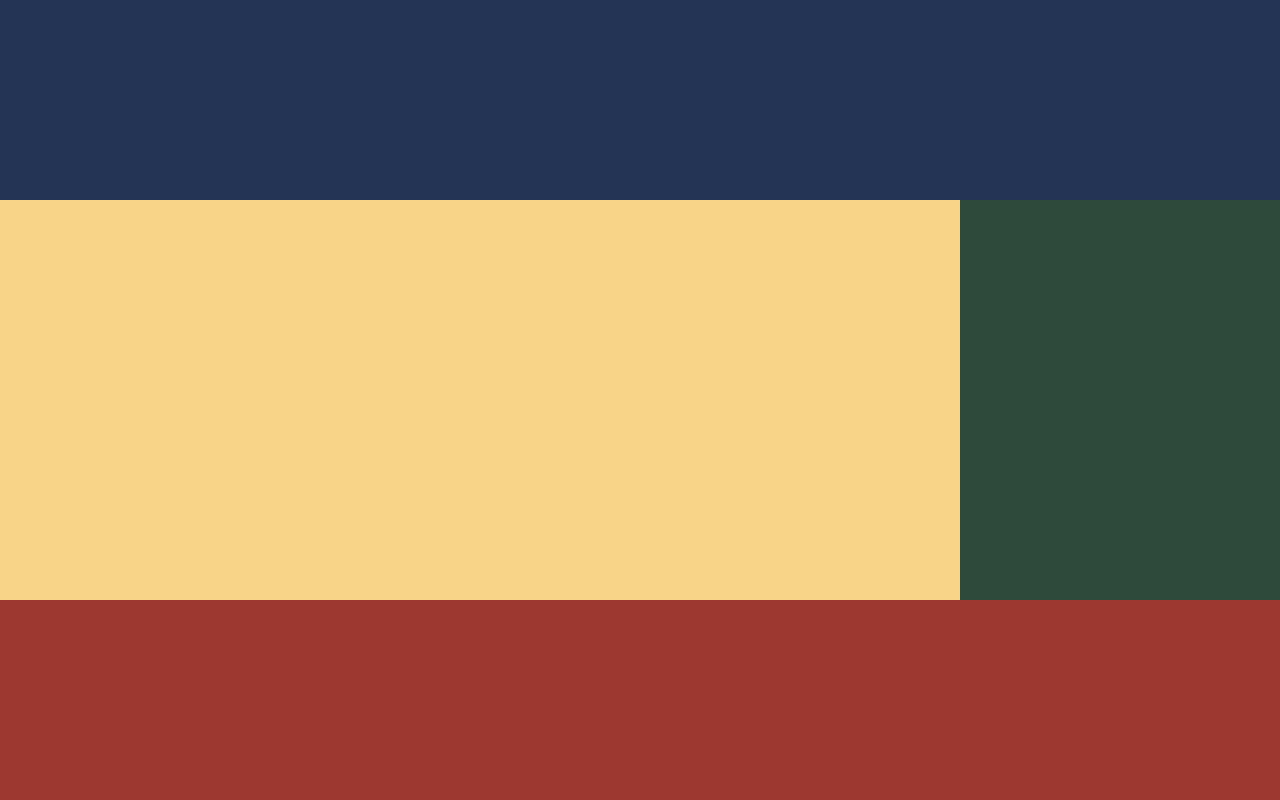
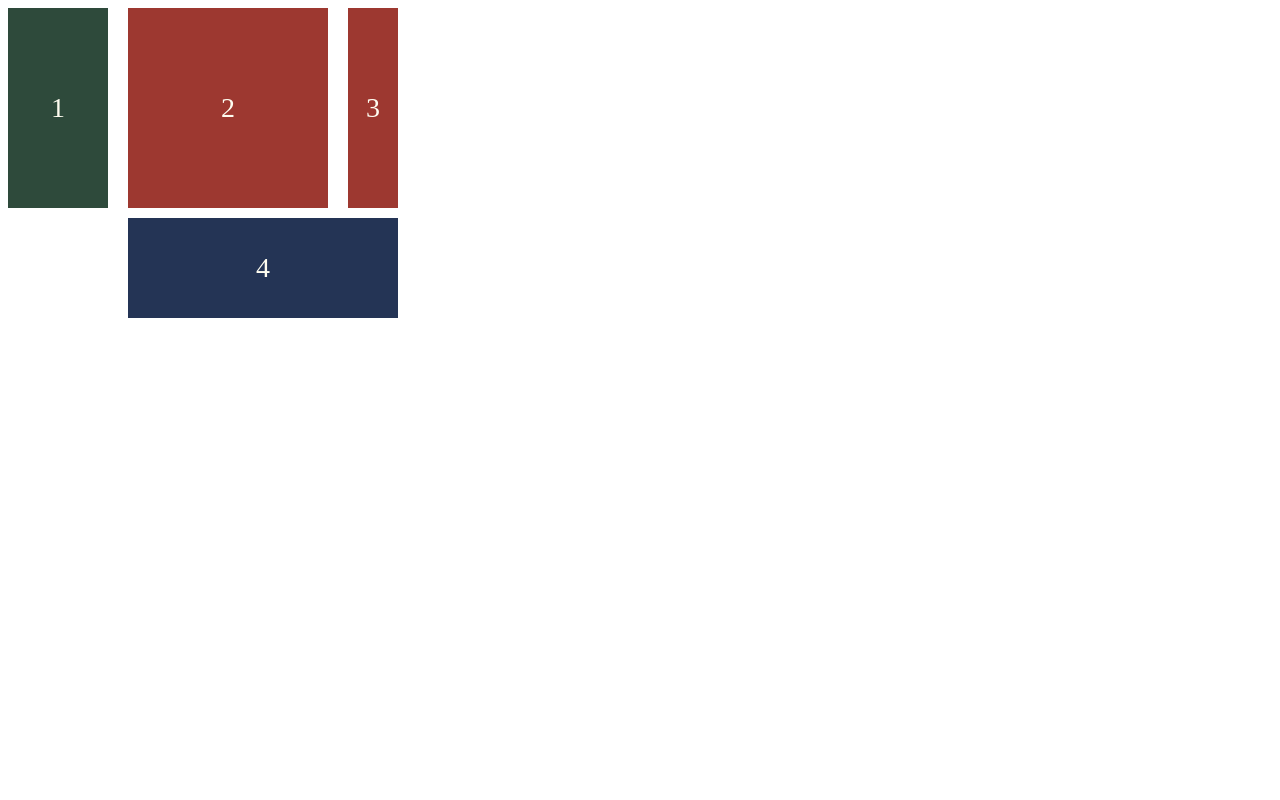
Before and after one commit to Stilllee/css-layout-marsterclass, a plain HTML site: page index.html in a window 1280 px wide. Drawn offline with Linux system fonts and the light colour scheme.

Commit message:
The Span Keyword

```diff
--- a/index.html
+++ b/index.html
@@ -7,9 +7,11 @@
     <title>CSS Layout Materclass</title>
   </head>
   <body>
-    <header></header>
-    <section></section>
-    <aside></aside>
-    <footer></footer>
+    <div class="father">
+      <div class="child">1</div>
+      <div class="child">2</div>
+      <div class="child">3</div>
+      <div class="child">4</div>
+    </div>
   </body>
 </html>
--- a/style.css
+++ b/style.css
@@ -11,44 +11,36 @@
   --light-green: #b5d8c6;
 }
 
-body {
-  padding: 0;
-  margin: 0;
-  font-family: -apple-system, BlinkMacSystemFont, "Segoe UI", Roboto, Oxygen,
-    Ubuntu, Cantarell, "Open Sans", "Helvetica Neue", sans-serif;
-
+.father {
   display: grid;
-  height: 100vh;
-
-  /* grid-template-columns: 1fr 1fr 1fr 1fr;
-  grid-template-rows: 1fr 2fr 1fr;
-  grid-template-areas:
-    "a a a a"
-    "b b b c"
-    "d d d d"; */
-
-  grid-template:
-    "a a a a" 1fr
-    "b b b c" 2fr
-    "d d d d" 1fr / 1fr 1fr 1fr 1fr;
+  grid-template-columns: [lime] 100px [tomato] 200px [banana] 50px [lemon];
+  grid-template-rows: [korea] 200px [thailand] 100px [spain];
+  gap: 10px 20px;
 }
 
-header {
-  background-color: var(--butter-blue);
-  grid-area: a;
+.child {
+  background-color: var(--butter-red);
+  display: flex;
+  color: var(--light-cream);
+  font-size: 28px;
+  align-items: center;
+  justify-content: center;
 }
 
-section {
-  background-color: var(--butter-yellow);
-  grid-area: b;
+.child:first-child {
+  background-color: var(--butter-green);
+  /* grid-row-start: 1;
+  grid-row-end: 3;
+  grid-row: korea / spain;
+  */
+  /* grid-row: span 2; */
 }
 
-aside {
-  background-color: var(--butter-green);
-  grid-area: c;
+.child:last-child {
+  background-color: var(--butter-blue);
+  /* grid-column-start: 2;
+  grid-column-end: -1;
+  grid-column: tomato / lemon;
+  */
+  grid-column: tomato / span 2;
 }
-
-footer {
-  background-color: var(--butter-red);
-  grid-area: d;
-}
```
